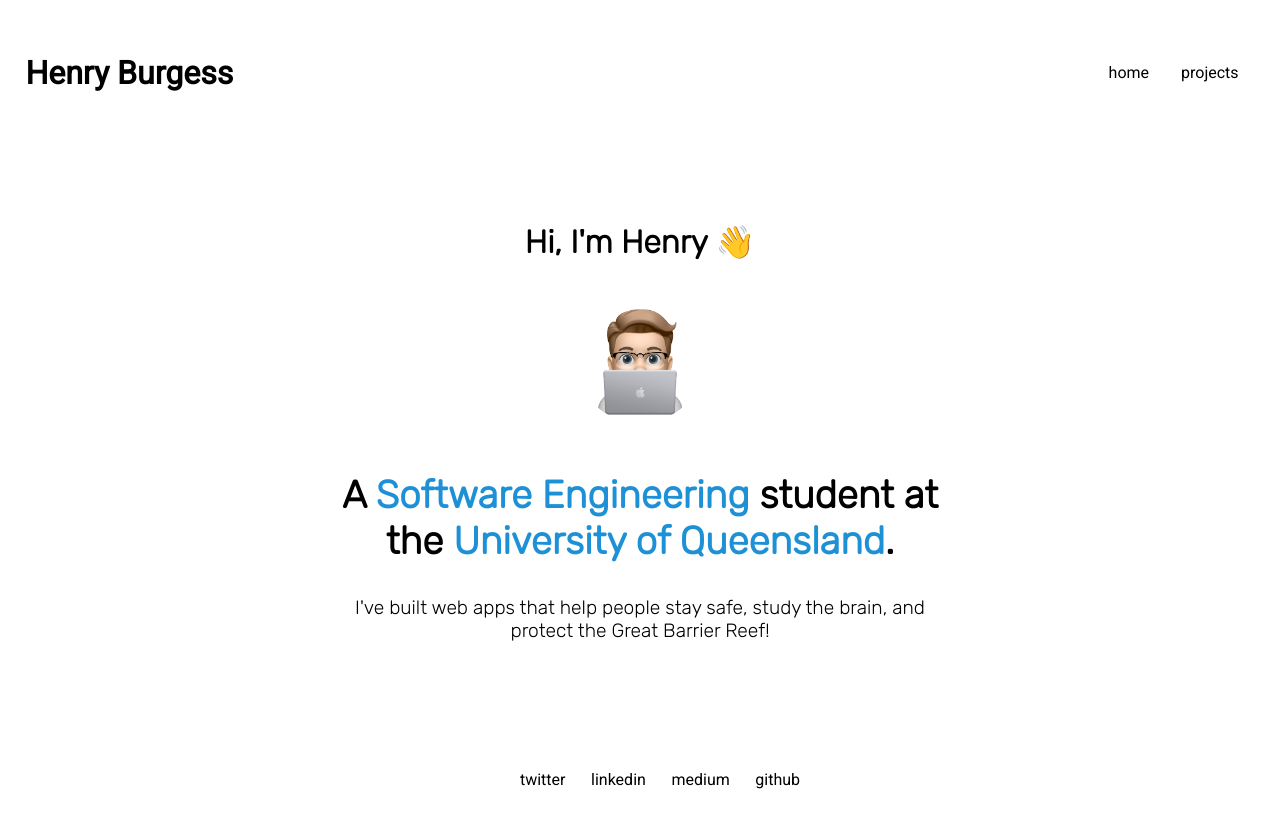
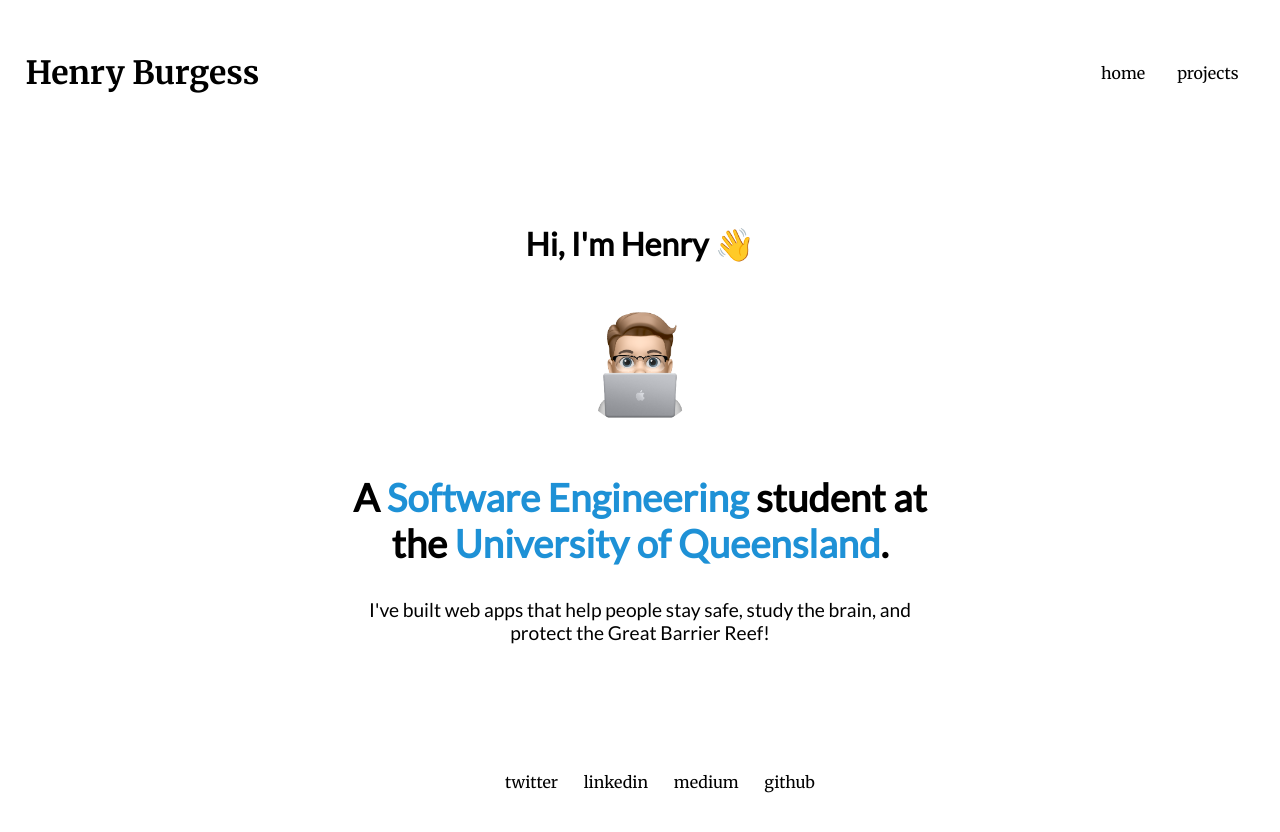
Before and after one commit to henry-burgess/henryburgess.me, a Gatsby site: page / in a window 1280 px wide. Built offline with nearby package versions, Linux system fonts and the light colour scheme; Gatsby itself is replaced by a stand-in of ours.

Commit message:
Styling updates

```diff
--- a/src/scss/main.scss
+++ b/src/scss/main.scss
@@ -1,7 +1,7 @@
 @import "variables";
 
 .pageStyles {
-  font-family: $rubik;
+  font-family: $lato;
   padding: 5vw 10vw 5vw 10vw;
   display: flex;
   justify-content: center;
@@ -32,6 +32,7 @@
 
 .paragraphStyles {
   font-size: 1.2rem;
+  font-family: $lato;
 }
 
 .listStyles {
@@ -53,6 +54,7 @@
 }
 
 .introDivStyles {
+  font-family: $lato;
   justify-content: center;
   text-align: center;
   min-width: 100%;
@@ -60,6 +62,7 @@
 }
 
 .introHeadingStyles {
+  font-family: $lato;
   text-align: center;
   margin-top: 20;
   margin-bottom: 32;
@@ -74,7 +77,7 @@
 
 // Header styles
 .header {
-  font-family: $roboto;
+  font-family: $merriweather;
   margin: 0 auto;
   max-width: 960;
   padding: 1.45rem 1.0875rem;
@@ -102,7 +105,7 @@
 
 // Footer styles
 .footer {
-  font-family: $roboto;
+  font-family: $lato;
   margin: 0 auto;
   max-width: 960;
   padding: 1rem 1rem;
@@ -118,6 +121,7 @@
 }
 
 .footerLink {
+  font-family: $merriweather;
   text-decoration: none;
   color: $textSecondary;
   font-weight: 500;
--- a/src/scss/variables.scss
+++ b/src/scss/variables.scss
@@ -1,4 +1,4 @@
-@import "https://fonts.googleapis.com/css2?family=Roboto&family=Rubik:wght@300&display=swap";
+@import "https://fonts.googleapis.com/css2?family=Lato&family=Merriweather:wght@400;700&display=swap";
 
 // Background Colours
 $primary: #1E91D6;
@@ -13,5 +13,5 @@
 $textSecondary: #000000;
 
 // Font
-$roboto: Roboto, sans-serif;
-$rubik: Rubik, sans-serif;
+$lato: Lato, sans-serif;
+$merriweather: Merriweather, serif;
```
